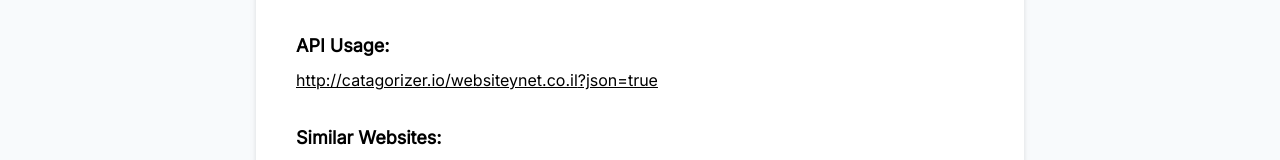
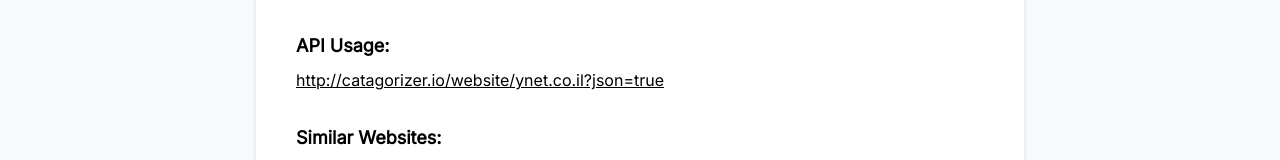
Before and after one commit to Elizabeth-Cz/Categorizer, a React (Create React App) app: page / in a window 1280 px wide. Shown: the part 522-682 px from the top of the page. Built offline with nearby package versions, Linux system fonts and the light colour scheme.

Commit message:
minor fix - missing /

```diff
--- a/src/pages/WebsiteDetails.jsx
+++ b/src/pages/WebsiteDetails.jsx
@@ -87,7 +87,7 @@ const WebsiteDetails = () => {
             className="underline"
             href={`http://catagorizer.io/website/${url}?json=true`}
           >
-            http://catagorizer.io/website{url}?json=true
+            http://catagorizer.io/website/{url}?json=true
           </a>
         </section>
         <section>
```
